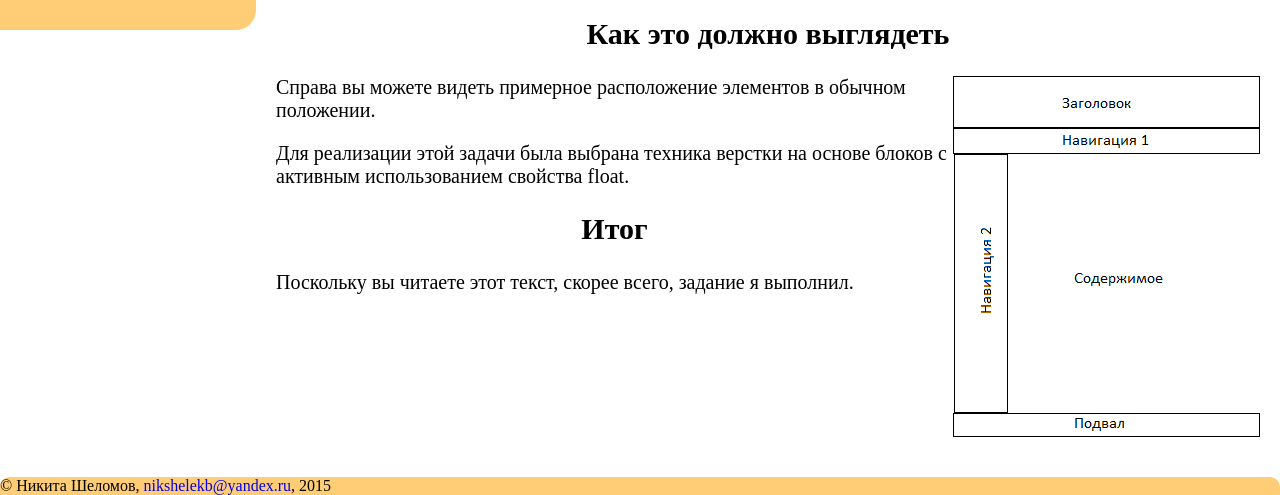
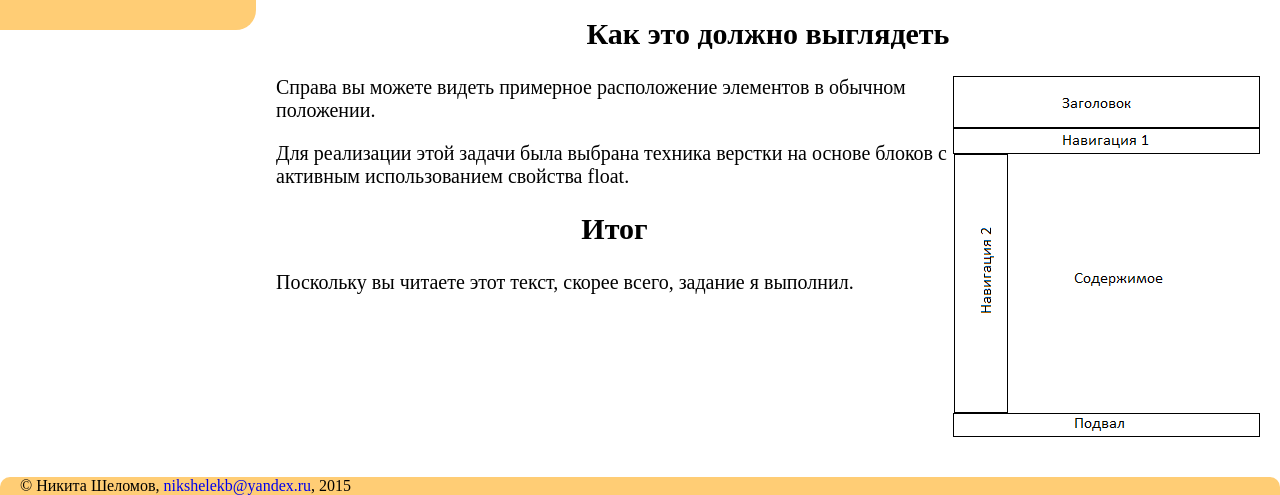
Before and after one commit to nikshel/nikshel.github.io2, a plain HTML site: page index.html in a window 1280 px wide. Shown: the part 984-1479 px from the top of the page. Drawn offline with Linux system fonts and the light colour scheme.

Commit message:
Fix footer copy

```diff
--- a/index.html
+++ b/index.html
@@ -99,7 +99,7 @@
         </ul>
     </aside>
     <footer>
-        &copy; Никита Шеломов, <a href="mailto:nikshelekb@yandex.ru">nikshelekb@yandex.ru</a>, 2015
+        <span>&copy; Никита Шеломов, <a href="mailto:nikshelekb@yandex.ru">nikshelekb@yandex.ru</a>, 2015</span>
     </footer>
 </body>
 </html>
--- a/main.css
+++ b/main.css
@@ -119,7 +119,10 @@ body > footer {
     background-color: #ffcd75;
     border-radius: 10px 10px 0 0;
     float: left;
-    text-align: left;
+}
+
+body > footer span {
+    padding-left: 20px;
 }
 
 @media screen and (max-width: 768px) {
```
